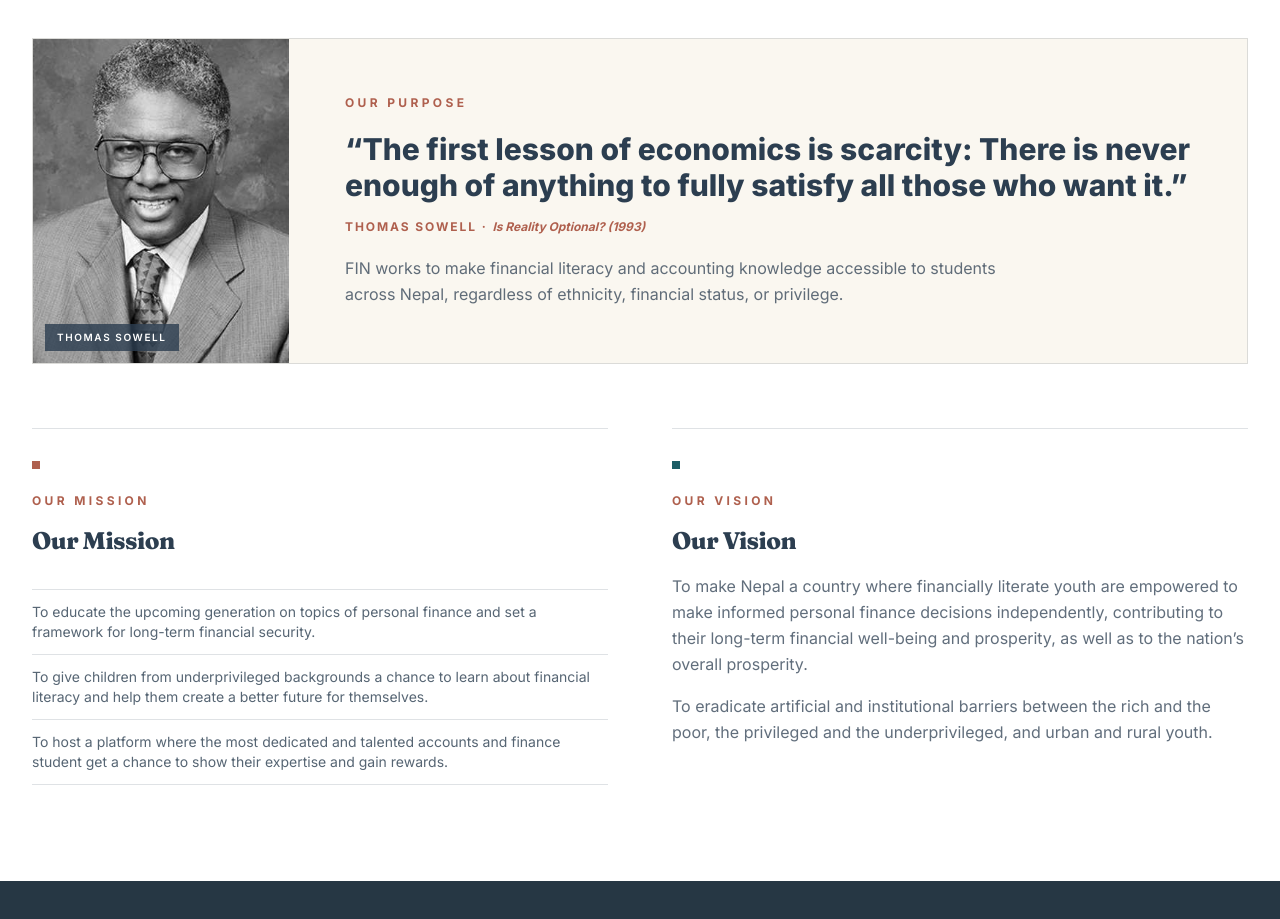
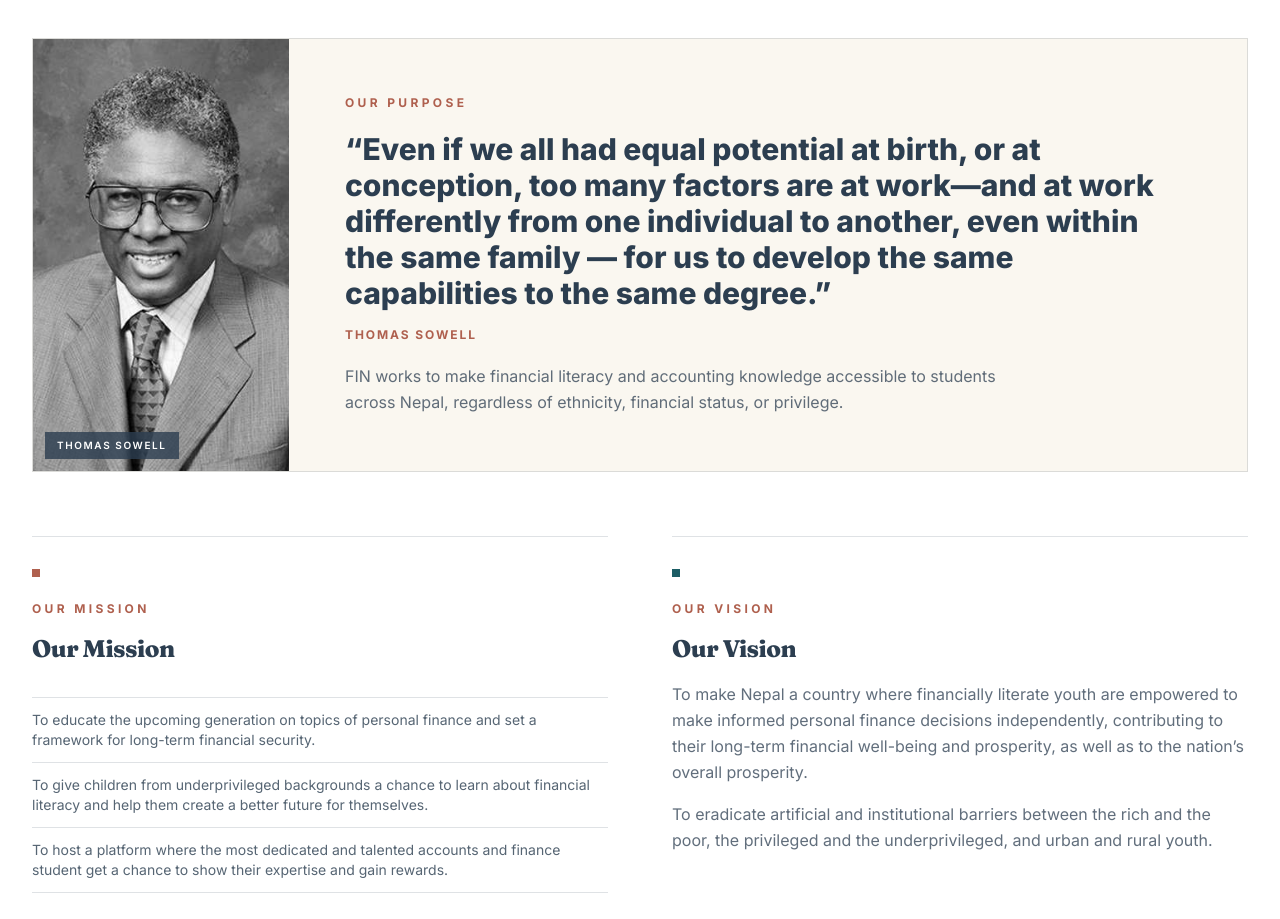
Before and after one commit to HardikNeo/NAFO, a React (Vite) app: page /about in a window 1280 px wide. Shown: the part 2780-3699 px from the top of the page. Built offline with nearby package versions, Linux system fonts and the light colour scheme; no server answers; the database is empty.

Commit message:
Update Sowell quote on About page

```diff
--- a/src/components/About.jsx
+++ b/src/components/About.jsx
@@ -76,10 +76,10 @@ export default function About() {
               <span className="kicker">Our Purpose</span>
               <blockquote className="mt-5">
                 <p className="text-2xl font-extrabold leading-snug text-brand-navy sm:text-3xl">
-                  “The first lesson of economics is scarcity: There is never enough of anything to fully satisfy all those who want it.”
+                  “Even if we all had equal potential at birth, or at conception, too many factors are at work—and at work differently from one individual to another, even within the same family — for us to develop the same capabilities to the same degree.”
                 </p>
                 <footer className="mt-4 text-xs font-bold uppercase tracking-[0.16em] text-brand-sienna">
-                  Thomas Sowell · <cite className="normal-case tracking-normal">Is Reality Optional? (1993)</cite>
+                  Thomas Sowell
                 </footer>
               </blockquote>
               <p className="mt-5 max-w-2xl leading-relaxed text-brand-navy/75">
```
